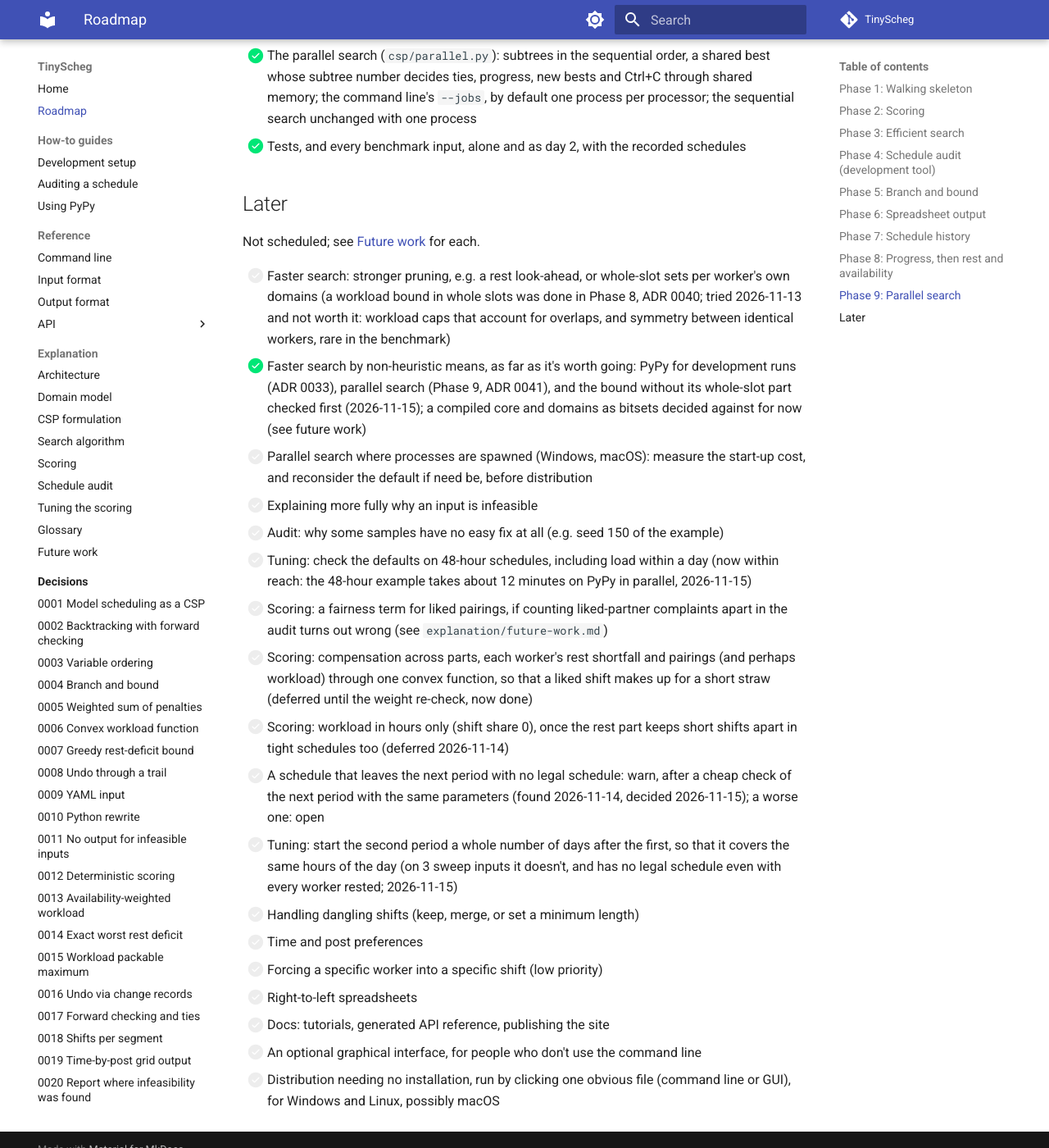
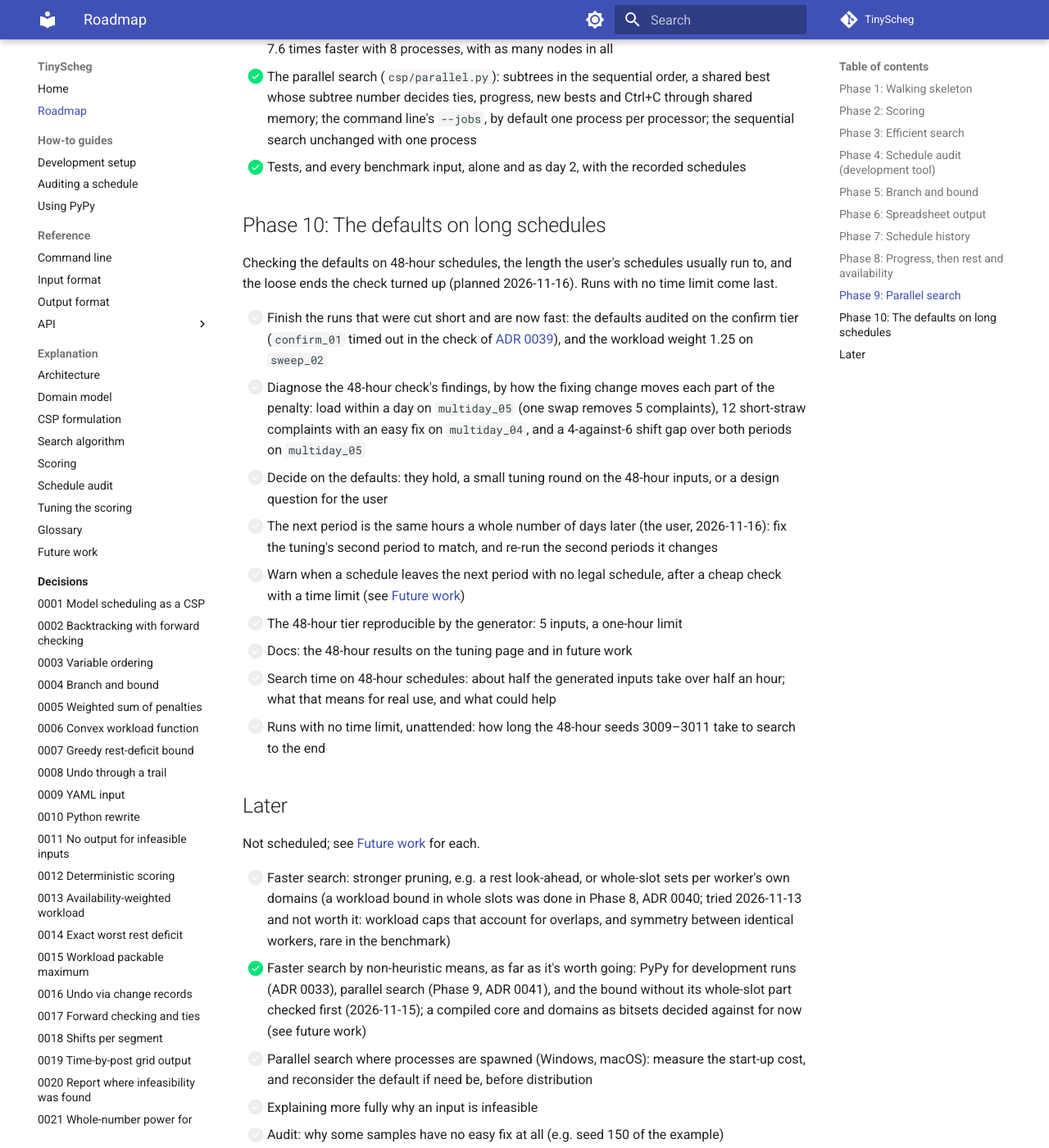
Before and after one commit to 3-kids-wearing-a-trenchcoat/TinyScheg, an MkDocs documentation site: the page built from docs/roadmap.md, in a window 1280 px wide and 1400 px high, scrolled down 5944 px. Shown: the whole window at 82% size. Built offline with MkDocs 1.6.1 and Material for MkDocs 9.7.7, drawn with Linux system fonts in a browser that asks for light colours; comment, search, counter and statistics services are not loaded; some of the changed text lies outside the part shown.

Commit message:
Roadmap: Phase 10, the defaults on long schedules: the cut-short runs finished, the 48-hour findings diagnosed and decided on, the next period as the same hours a whole number of days later (the user, 2026-11-16) in the tuning and a warning, the 48-hour tier reproducible, the docs, search time on 48 hours, and the runs with no time limit last
Co-Authored-By: Claude Opus 5.5 <noreply@anthropic.com>
Claude-Session: https://claude.ai/code/session_01F2KXFqzbHQdADpTZjkZwjF

```diff
--- a/docs/roadmap.md
+++ b/docs/roadmap.md
@@ -8,7 +8,7 @@ When something is deferred, it goes both into [Later](#later) here and into
 [Future work](explanation/future-work.md).
 
 Progress: Phases 1–8 complete (Phase 8 on 2026-11-15); the penalty's parts made flat after Phase 7 ([ADR 0032](decisions/0032-flat-penalty-parts.md)); PyPy for development runs ([ADR 0033](decisions/0033-pypy-for-development-runs.md)); never back to back ([ADR 0034](decisions/0034-never-back-to-back.md)); Phase 9, parallel search, complete
-(2026-11-15).
+(2026-11-15); Phase 10, the defaults on long schedules, under way.
 
 ## Phase 1: Walking skeleton
 
@@ -208,6 +208,29 @@ Using every processor for one search, without changing its result
   process per processor; the sequential search unchanged with one process
 - [x] Tests, and every benchmark input, alone and as day 2, with the recorded schedules
 
+## Phase 10: The defaults on long schedules
+
+Checking the defaults on 48-hour schedules, the length the user's schedules usually run to, and the loose ends the
+check turned up (planned 2026-11-16). Runs with no time limit come last.
+
+- [ ] Finish the runs that were cut short and are now fast: the defaults audited on the confirm tier (`confirm_01`
+      timed out in the check of [ADR 0039](decisions/0039-default-weights-from-the-users-trade-offs.md)), and the
+      workload weight 1.25 on `sweep_02`
+- [ ] Diagnose the 48-hour check's findings, by how the fixing change moves each part of the penalty: load within a
+      day on `multiday_05` (one swap removes 5 complaints), 12 short-straw complaints with an easy fix on
+      `multiday_04`, and a 4-against-6 shift gap over both periods on `multiday_05`
+- [ ] Decide on the defaults: they hold, a small tuning round on the 48-hour inputs, or a design question for the
+      user
+- [ ] The next period is the same hours a whole number of days later (the user, 2026-11-16): fix the tuning's
+      second period to match, and re-run the second periods it changes
+- [ ] Warn when a schedule leaves the next period with no legal schedule, after a cheap check with a time limit
+      (see [Future work](explanation/future-work.md#a-schedule-that-leaves-the-next-one-with-no-legal-schedule))
+- [ ] The 48-hour tier reproducible by the generator: 5 inputs, a one-hour limit
+- [ ] Docs: the 48-hour results on the tuning page and in future work
+- [ ] Search time on 48-hour schedules: about half the generated inputs take over half an hour; what that means for
+      real use, and what could help
+- [ ] Runs with no time limit, unattended: how long the 48-hour seeds 3009–3011 take to search to the end
+
 ## Later
 
 Not scheduled; see [Future work](explanation/future-work.md) for each.
```
